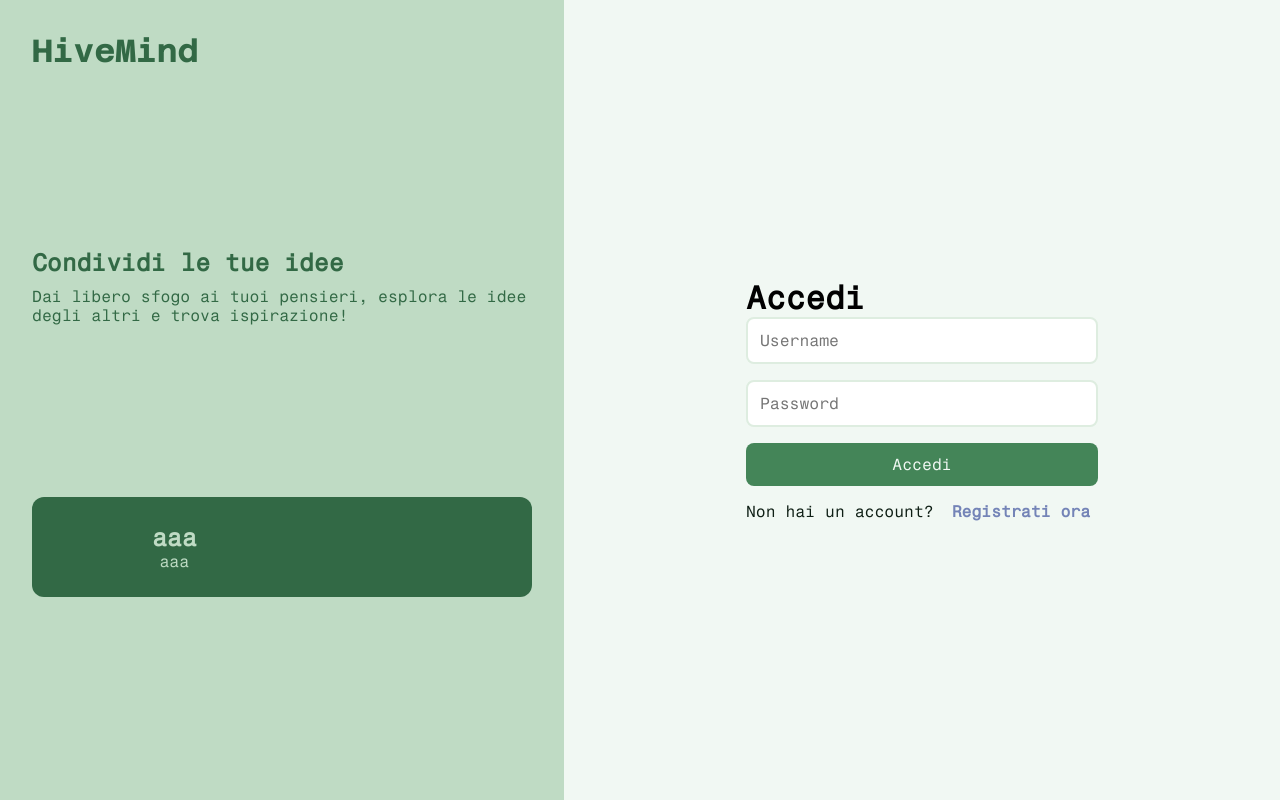
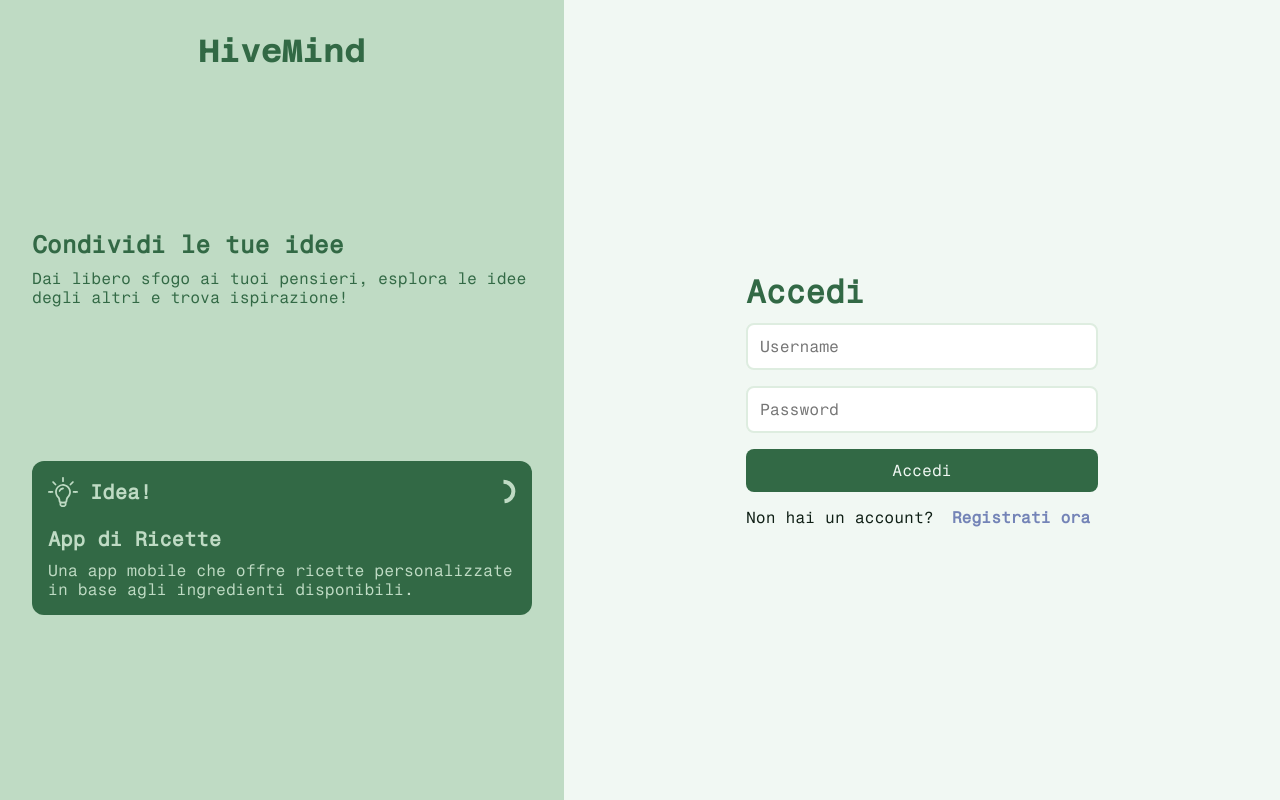
Before and after one commit to roberto-ingenito-appunti-universita/tec_web_project, an Angular app in the folder front_end/: page /signin in a window 1280 px wide. Built offline with nearby package versions, Linux system fonts and the light colour scheme.

Commit message:
FIX: UI sign in page

```diff
--- a/front_end/angular.json
+++ b/front_end/angular.json
@@ -28,7 +28,8 @@
 							{
 								"glob": "**/*",
 								"input": "public"
-							}
+							},
+							"src/assets"
 						],
 						"styles": [
 							"src/styles.scss"
@@ -86,7 +87,8 @@
 							{
 								"glob": "**/*",
 								"input": "public"
-							}
+							},
+							"src/assets"
 						],
 						"styles": [
 							"src/styles.scss"
--- a/front_end/src/app/components/signin/components/carousel/carousel.component.html
+++ b/front_end/src/app/components/signin/components/carousel/carousel.component.html
@@ -1,8 +1,19 @@
 <div class="carousel-container">
-  <mat-spinner></mat-spinner>
+  <div class="idea-text-container">
+    <div style="display: flex; align-items: center; gap: 12px;">
+      <img src="assets/icons/idea.svg" class="idea-icon" />
+      <p class="title">Idea!</p>
+    </div>
+    <mat-progress-spinner
+      mode="determinate"
+      diameter="25"
+      strokeWidth="4"
+      [value]="progressPercentage"
+    ></mat-progress-spinner>
+  </div>
 
   <div class="carousel-content">
-    <h2>{{ currentItem.title }}</h2>
-    <p>{{ currentItem.description }}</p>
+    <p class="title">{{ currentItem.title }}</p>
+    <p class="description">{{ currentItem.description }}</p>
   </div>
 </div>
--- a/front_end/src/app/components/signin/components/carousel/carousel.component.scss
+++ b/front_end/src/app/components/signin/components/carousel/carousel.component.scss
@@ -1,14 +1,52 @@
+@import "../../../../styles/theme_variables.scss";
+
 .carousel-container {
   display: flex;
-  align-content: center;
-  align-items: center;
+  flex-direction: column;
+  align-items: flex-start;
+  padding: 16px;
 }
 
-.progress-indicator {
-  color: red;
+.mat-mdc-progress-spinner {
+  --mdc-circular-progress-active-indicator-color: #bfdbc4;
 }
 
 .carousel-content {
-  padding: 20px;
-  text-align: center;
+  display: flex;
+  flex-direction: column;
+  gap: 10px;
 }
+
+.title {
+  font-weight: bold;
+  font-size: 20px;
+}
+
+.description {
+  font-weight: normal;
+  font-size: 16px;
+
+  /* show max 2 lines */
+  display: -webkit-box;
+  -webkit-box-orient: vertical;
+  -webkit-line-clamp: 2; /* Limita a 2 righe */
+  line-clamp: 2;
+  overflow: hidden;
+  text-overflow: ellipsis;
+}
+
+.idea-text-container {
+  display: flex;
+  flex-direction: row;
+  justify-content: space-between;
+  align-items: center;
+  gap: 12px;
+  align-self: stretch;
+
+  margin-bottom: 20px;
+}
+
+.idea-icon {
+  width: 30px;
+  height: 30px;
+}
--- a/front_end/src/app/components/signin/components/carousel/carousel.component.ts
+++ b/front_end/src/app/components/signin/components/carousel/carousel.component.ts
@@ -11,22 +11,11 @@ import { MatProgressSpinnerModule } from '@angular/material/progress-spinner';
 })
 export class CarouselComponent {
   items = [
-    {
-      title: "titolo",
-      description: "description",
-    },
-    {
-      title: "aaa",
-      description: "aaa",
-    },
-    {
-      title: "bbb",
-      description: "bbb",
-    },
-    {
-      title: "ccc",
-      description: "ccc",
-    },
+    { title: 'Sistema di Raccomandazione', description: 'Un sistema che suggerisce articoli in base alle preferenze dell\'utente.' },
+    { title: 'App di Ricette', description: 'Una app mobile che offre ricette personalizzate in base agli ingredienti disponibili.' },
+    { title: 'Piattaforma di E-learning', description: 'Una piattaforma per la creazione e la condivisione di corsi online.' },
+    { title: 'Servizio di Car Sharing', description: 'Un servizio che permette agli utenti di noleggiare auto a breve termine in città.' },
+    { title: 'Social Network per Animali', description: 'Un social network dedicato agli amanti degli animali domestici.' },
   ];
   interval: number = 5000; // Intervallo in millisecondi
 
--- a/front_end/src/app/components/signin/signin.component.html
+++ b/front_end/src/app/components/signin/signin.component.html
@@ -16,9 +16,7 @@
               trova ispirazione!
             </p>
           </div>
-          <div class="idea-container">
-            <app-carousel></app-carousel>
-          </div>
+          <app-carousel class="idea-container"></app-carousel>
         </div>
         <div class="arrow-down-container" (click)="scrollToForm('smooth')">
           <p>Scorri per accedere</p>
--- a/front_end/src/app/components/signin/signin.component.scss
+++ b/front_end/src/app/components/signin/signin.component.scss
@@ -19,7 +19,7 @@ body {
   display: flex;
   flex-direction: column;
   align-items: center;
-  justify-content: start;
+  justify-content: flex-start;
 
   /* colors */
   background: $primary200;
@@ -32,7 +32,6 @@ body {
 .title {
   color: $primary600;
   margin-bottom: 8px;
-  align-self: flex-start;
   font-family: AzeretMono;
 }
 
@@ -47,6 +46,7 @@ h2 {
   flex-direction: column;
   justify-content: space-evenly;
   align-items: flex-start;
+  max-width: 500px;
 }
 
 .arrow-down-container {
@@ -91,6 +91,11 @@ h2 {
   // background-color: $primary50;
 }
 
+.login-container h1 {
+  color: $primary600;
+  margin-bottom: 12px;
+}
+
 form {
   display: flex;
   flex-direction: column;
@@ -121,7 +126,7 @@ form {
 }
 
 button {
-  background: $primary500;
+  background: $primary600;
   color: $primary50;
   padding: 0.75rem;
   border: none;
```
Also changed, not shown: front_end/src/assets/icons/idea.svg (added).
